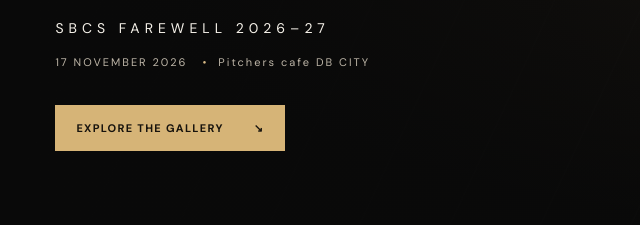
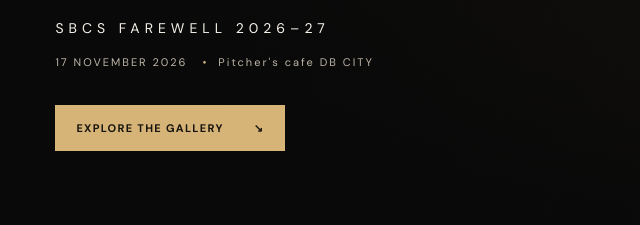
Before and after one commit to yuvrajxgurjar/LOBEWOHL-FAREWELL, a plain HTML site: page index.html in a window 1280 px wide. Shown: the part 530-755 px from the top of the page, 47-687 px from the left. Drawn offline with nearby package versions, Linux system fonts and the light colour scheme.

Commit message:
Fix typo in event location name

```diff
--- a/index.html
+++ b/index.html
@@ -23,7 +23,7 @@
         <p class="eyebrow">THE OFFICIAL MEMORIES ARCHIVE</p>
         <h1>One night.<br><em>A thousand memories.</em></h1>
         <p class="hero-sub">SBCS FAREWELL 2026–27</p>
-        <div class="event-line">17 NOVEMBER 2026 <span>•</span>Pitchers cafe DB CITY</div>
+        <div class="event-line">17 NOVEMBER 2026 <span>•</span>Pitcher's cafe DB CITY</div>
         <a class="gold-button" href="#gallery">EXPLORE THE GALLERY <b>↘</b></a>
       </div>
       <div class="hero-bottom"><span>THE LAST CHAPTER</span><span>BHOPAL · INDIA</span></div>
```
